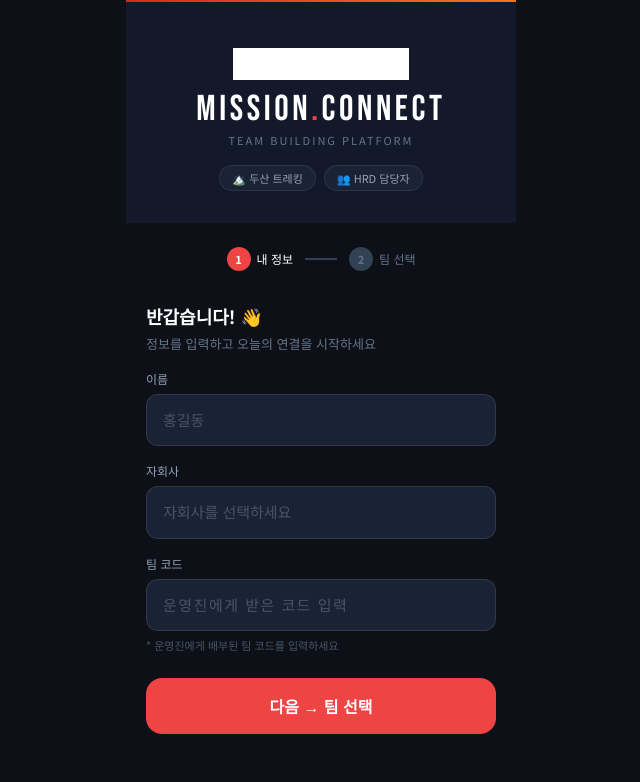
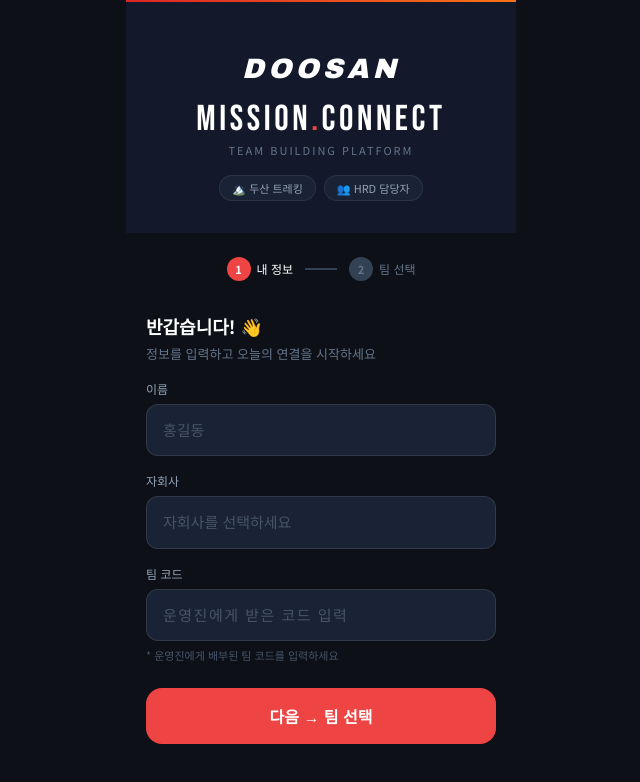
Before and after one commit to THEGIVER1/mission-connect, a React (Vite) app: page /team-select in a window 1280 px wide. Shown: the top 782 px of the page, without its empty margins (319-959 px from the left). Built offline with nearby package versions, Linux system fonts and the light colour scheme.

Commit message:
fix: 로고 텍스트로 교체

```diff
--- a/src/components/TeamSelect.tsx
+++ b/src/components/TeamSelect.tsx
@@ -70,12 +70,16 @@
       {/* 헤더 */}
       <div className="relative bg-[#13192A] px-5 pt-12 pb-8 text-center">
         <div className="absolute top-0 left-0 right-0 h-0.5 bg-gradient-to-r from-red-600 to-orange-500" />
-        <img
-          src="/assets/Doosan_Logo.jpg"
-          alt="DOOSAN"
-          className="h-8 mb-3 mx-auto"
-          style={{ filter: 'brightness(0) invert(1)', mixBlendMode: 'screen' }}
-        />
+        <div className="mb-3 flex justify-center">
+          <span style={{
+            fontFamily: 'Arial Black, sans-serif',
+            fontSize: '28px',
+            fontWeight: '900',
+            color: 'white',
+            letterSpacing: '4px',
+            fontStyle: 'italic'
+          }}>DOOSAN</span>
+        </div>
         <h1 className="font-bebas text-4xl tracking-widest text-white leading-none mb-1">
           MISSION<span className="text-red-500">.</span>CONNECT
         </h1>
```
